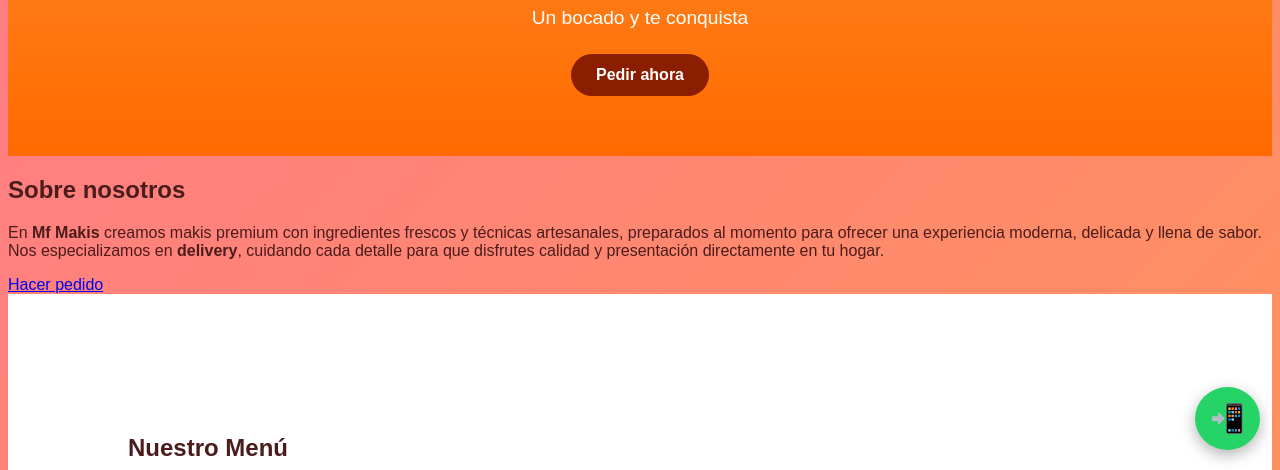
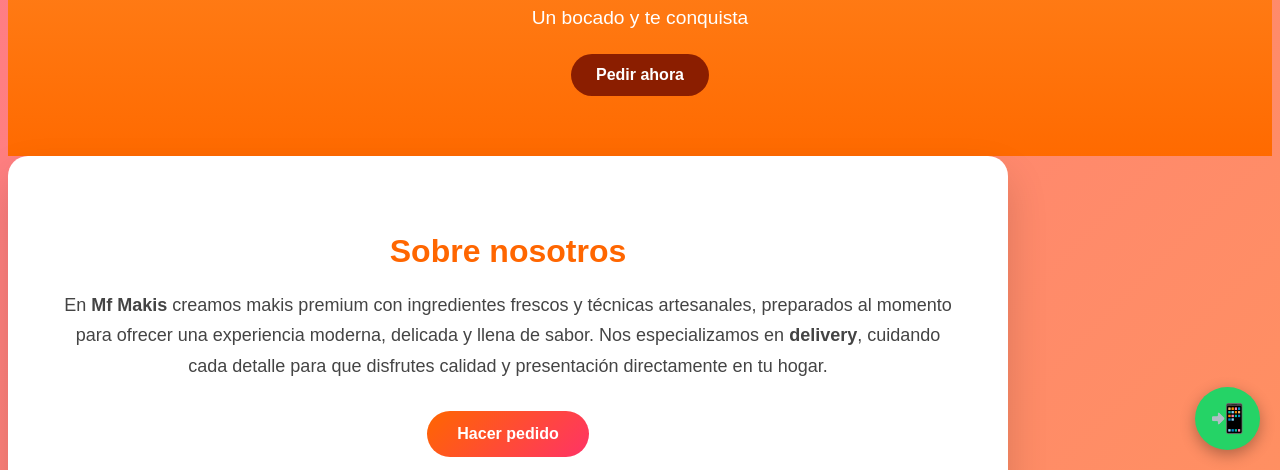
Before and after one commit to MichaelRojas1/mf-makis, a plain HTML site: page index.html in a window 1280 px wide. Shown: the part 330-800 px from the top of the page. Drawn offline with Linux system fonts and the light colour scheme.

Commit message:
Update styles.css

```diff
--- a/styles.css
+++ b/styles.css
@@ -1,3 +1,51 @@
+<head>
+/* SOBRE NOSOTROS */
+#sobre-nosotros {
+  background: linear-gradient(135deg, #ffb6c1, #ff9966);
+  padding: 80px 20px;
+  display: flex;
+  justify-content: center;
+}
+
+.sobre-box {
+  background: white;
+  max-width: 900px;
+  padding: 50px;
+  border-radius: 20px;
+  text-align: center;
+  box-shadow: 0 20px 40px rgba(0,0,0,0.15);
+}
+
+.sobre-box h2 {
+  font-size: 32px;
+  margin-bottom: 20px;
+  color: #ff6600;
+}
+
+.sobre-box p {
+  font-size: 18px;
+  line-height: 1.7;
+  color: #444;
+  margin-bottom: 30px;
+}
+
+/* BOTÓN */
+.btn-pedido {
+  display: inline-block;
+  background: linear-gradient(135deg, #ff6600, #ff3366);
+  color: white;
+  padding: 14px 30px;
+  border-radius: 30px;
+  text-decoration: none;
+  font-weight: bold;
+  transition: transform 0.3s, box-shadow 0.3s;
+}
+
+.btn-pedido:hover {
+  transform: translateY(-3px);
+  box-shadow: 0 10px 25px rgba(0,0,0,0.3);
+   </head>
+}
 body {
    body {
     body {
```
